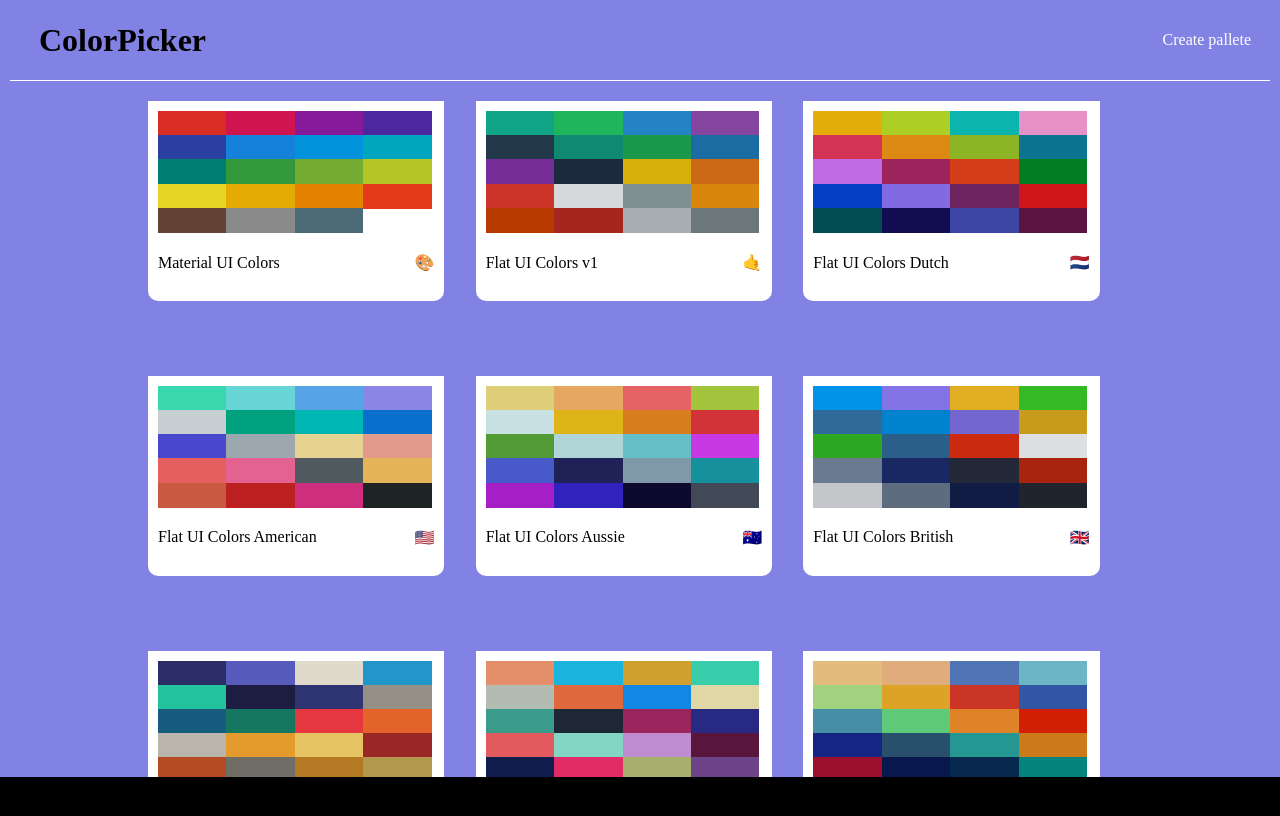
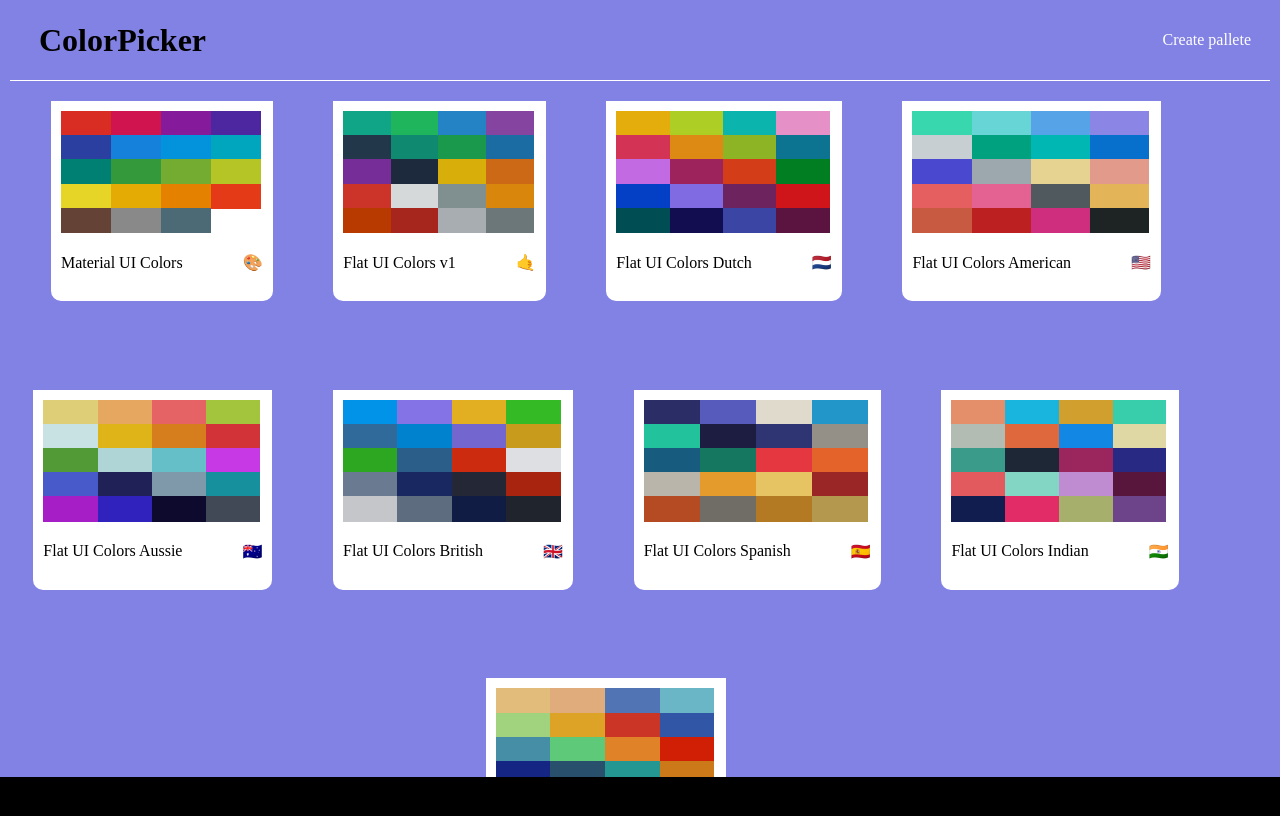
Before and after one commit to SaravanarajuR/colorpicker-react, a React (Create React App) app: page / in a window 1280 px wide. Built offline with nearby package versions, Linux system fonts and the light colour scheme.

Commit message:
Update home.js

```diff
--- a/src/styles/home.js
+++ b/src/styles/home.js
@@ -5,17 +5,18 @@ const styles = {
     backgroundColor: "rgb(130, 130, 228)",
   },
   home: {
-    width: "80%",
+    width: "90%",
     height: "100%",
-    display: "grid",
-    gridTemplateColumns: "repeat(3, 27%)",
-    gap: "5%",
+    display: "flex",
+    gap: "7%",
+    alignItems: "center",
+    justifyContent: "center",
+    flexWrap: "wrap",
   },
   homeOuter: {
     overflow: "auto",
     justifyContent: "center",
     width: "100%",
-    display: "flex",
     height: " 87%",
   },
   Link: {
```
